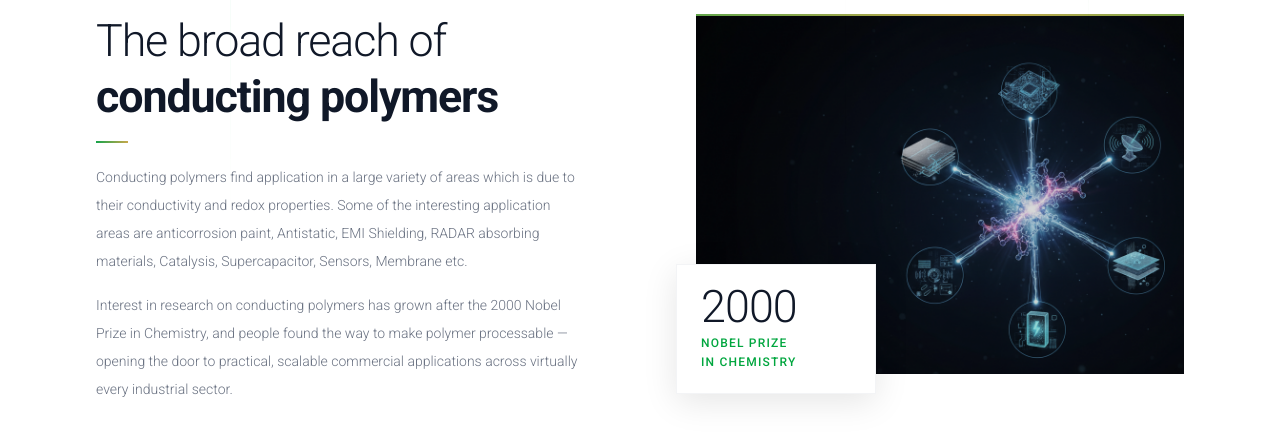
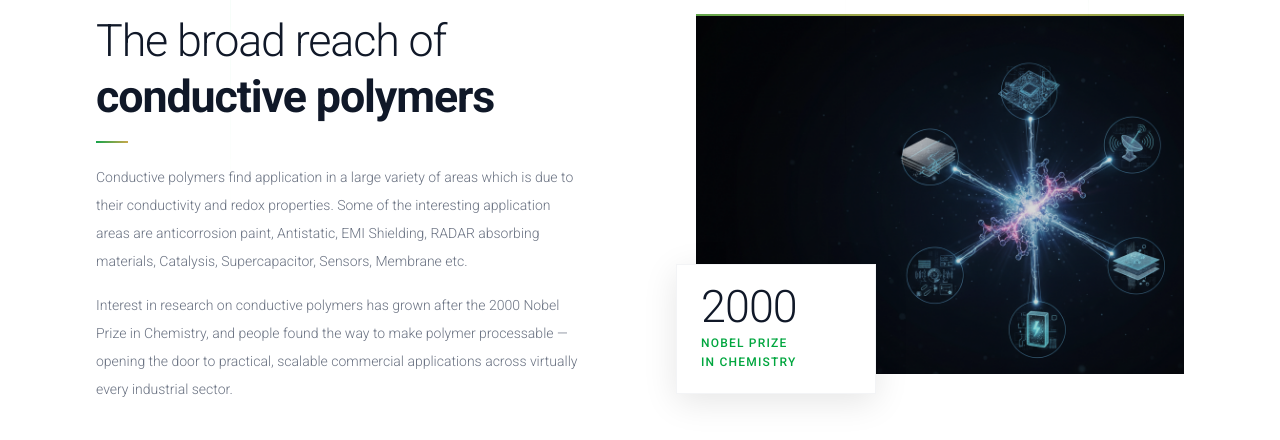
Before and after one commit to deploymentcode1621-dotcom/electroactivx, a React (Vite) app in the folder elektroactivx/: page /applications in a window 1280 px wide. Shown: the part 698-1138 px from the top of the page. Built offline with nearby package versions, Linux system fonts and the light colour scheme.

Commit message:
updation in application.jsx
by palak jaiswal

```diff
--- a/elektroactivx/src/pages/Application.jsx
+++ b/elektroactivx/src/pages/Application.jsx
@@ -231,7 +231,7 @@ export default function Applications() {
           </h1>
           <p className="text-white/55 font-light leading-relaxed fu d4"
             style={{ fontSize: "0.80rem", maxWidth: 550, lineHeight: 1.80 }}>
-            Conductive polymers find application in large variety of areas which is due to their conductivity and redox properties. Some of the interesting application areas are anticorrosion paint, Antistatic, EMI Shielding, RADAR absorbing materials, Catalysis, Supercapacitor, Sensors, Membrane etc. Interest in research on conducting polymers has grown after the 2000 Nobel prize and people found the way to make polymer processible.
+            Conductive polymers find application in large variety of areas which is due to their conductivity and redox properties. Some of the interesting application areas are anticorrosion paint, Antistatic, EMI Shielding, RADAR absorbing materials, Catalysis, Supercapacitor, Sensors, Membrane etc. Interest in research on conductive polymers has grown after the 2000 Nobel prize and people found the way to make polymer processible.
           </p>
           <div className="flex items-center gap-4 mt-7 fu d6">
             <a href="#applications"
@@ -276,14 +276,14 @@ export default function Applications() {
                 <h2 className="font-light text-gray-900 leading-tight tracking-tight mb-4"
                   style={{ fontSize: "clamp(1.8rem,3.5vw,2.8rem)" }}>
                   The broad reach of<br />
-                  <strong className="font-bold">conducting polymers</strong>
+                  <strong className="font-bold">conductive polymers</strong>
                 </h2>
                 <div className="w-8 h-0.5 mb-5" style={{ background: "linear-gradient(90deg,#16a34a,#c9a84c)" }} />
                 <p className="text-sm text-gray-500 leading-7 font-light mb-4">
-                  Conducting polymers find application in a large variety of areas which is due to their conductivity and redox properties. Some of the interesting application areas are anticorrosion paint, Antistatic, EMI Shielding, RADAR absorbing materials, Catalysis, Supercapacitor, Sensors, Membrane etc.
+                  Conductive polymers find application in a large variety of areas which is due to their conductivity and redox properties. Some of the interesting application areas are anticorrosion paint, Antistatic, EMI Shielding, RADAR absorbing materials, Catalysis, Supercapacitor, Sensors, Membrane etc.
                 </p>
                 <p className="text-sm text-gray-500 leading-7 font-light">
-                  Interest in research on conducting polymers has grown after the 2000 Nobel Prize in Chemistry, and people found the way to make polymer processable — opening the door to practical, scalable commercial applications across virtually every industrial sector.
+                  Interest in research on conductive polymers has grown after the 2000 Nobel Prize in Chemistry, and people found the way to make polymer processable — opening the door to practical, scalable commercial applications across virtually every industrial sector.
                 </p>
               </Reveal>
             </div>
```
